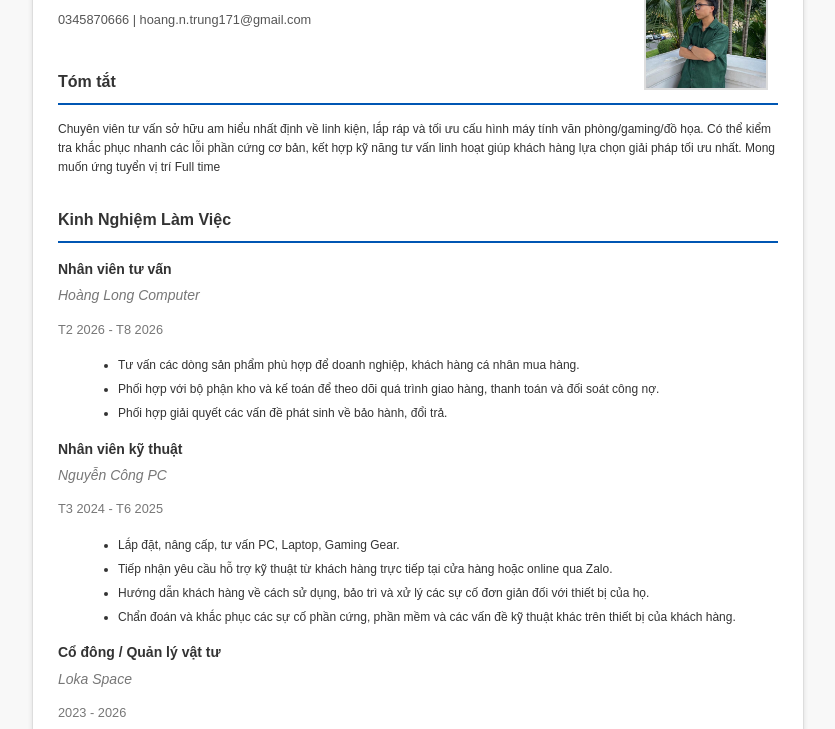
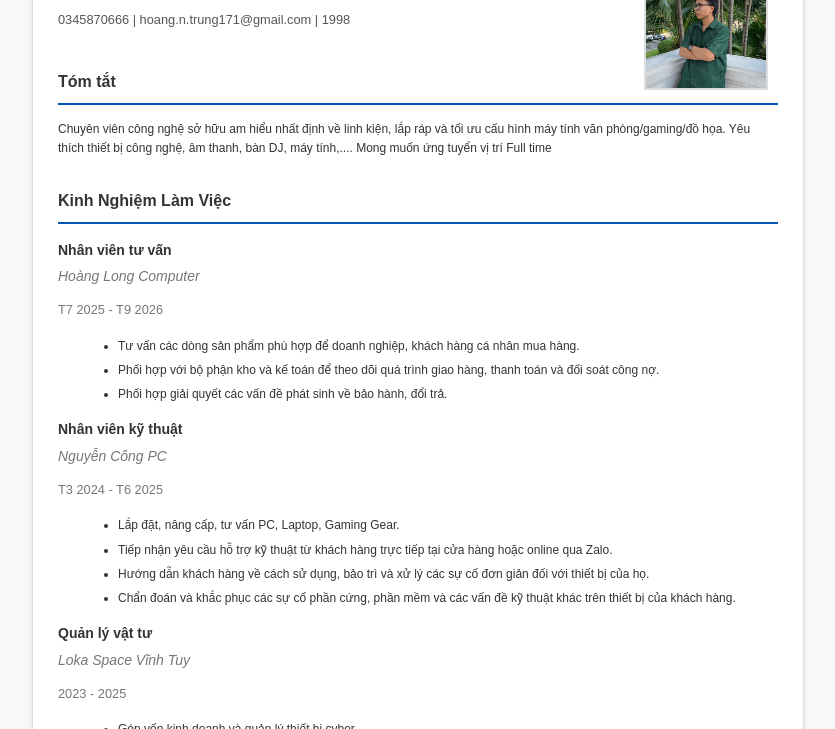
Before and after one commit to subzeroproject/overall-cv-3, a plain HTML site: page index.html in a window 1280 px wide. Shown: the part 71-800 px from the top of the page, without its empty margins (222-1057 px from the left). Drawn offline with Linux system fonts and the light colour scheme.

Commit message:
Update index.html

```diff
--- a/index.html
+++ b/index.html
@@ -143,13 +143,13 @@
             </div>
             <h1 style="margin-top:1px"> Hoàng Ngọc Trung</h1>
             <p class="contact-info">
-                 0345870666 | <a> hoang.n.trung171@gmail.com</a>
+                 0345870666 | <a> hoang.n.trung171@gmail.com | 1998</a>
             </p>
         </section>
 
         <section class="section">
             <h2 class="section-title">Tóm tắt</h2>
-            <p class="text"> Chuyên viên tư vấn sở hữu am hiểu nhất định về linh kiện, lắp ráp và tối ưu cấu hình máy tính văn phòng/gaming/đồ họa. Có thể kiểm tra khắc phục nhanh các lỗi phần cứng cơ bản, kết hợp kỹ năng tư vấn linh hoạt giúp khách hàng lựa chọn giải pháp tối ưu nhất. Mong muốn ứng tuyển vị trí Full time</p>
+            <p class="text"> Chuyên viên công nghệ sở hữu am hiểu nhất định về linh kiện, lắp ráp và tối ưu cấu hình máy tính văn phòng/gaming/đồ họa. Yêu thích thiết bị công nghệ, âm thanh, bàn DJ, máy tính,.... Mong muốn ứng tuyển vị trí Full time</p>
         </section>
 
         <section class="section">
@@ -157,7 +157,7 @@
             <div class="job">
                 <p class="job-title">Nhân viên tư vấn</p>
                 <p class="company-name"> Hoàng Long Computer</p>
-                <p class="job-dates"> T2 2026 - T8 2026</p>
+                <p class="job-dates"> T7 2025 - T9 2026</p>
                 <ul>
                     <li class="text"> Tư vấn các dòng sản phẩm phù hợp để doanh nghiệp, khách hàng cá nhân mua hàng.</li>
                     <li class="text"> Phối hợp với bộ phận kho và kế toán để theo dõi quá trình giao hàng, thanh toán và đối soát công nợ.</li>
@@ -176,9 +176,9 @@
                 </ul>
             </div>
             <div class="job">
-                <p class="job-title"> Cổ đông / Quản lý vật tư</p>
-                <p class="company-name"> Loka Space</p>
-                <p class="job-dates"> 2023 - 2026</p>
+                <p class="job-title">Quản lý vật tư</p>
+                <p class="company-name"> Loka Space Vĩnh Tuy</p>
+                <p class="job-dates"> 2023 - 2025</p>
                 <ul>
                     <li class="text">Góp vốn kinh doanh và quản lý thiết bị cyber.</li>
                 </ul>
@@ -186,7 +186,7 @@
         </section>
 
         <section class="section">
-            <h2 class="section-title">Education</h2>
+            <h2 class="section-title">Học vấn</h2>
             <div class="education-item">
                 <p class="degree"> Computer Science | Đại học Kinh Doanh và Công Nghệ Hà Nội</p>
                 <p class="institution"> Graduated </p>
```
